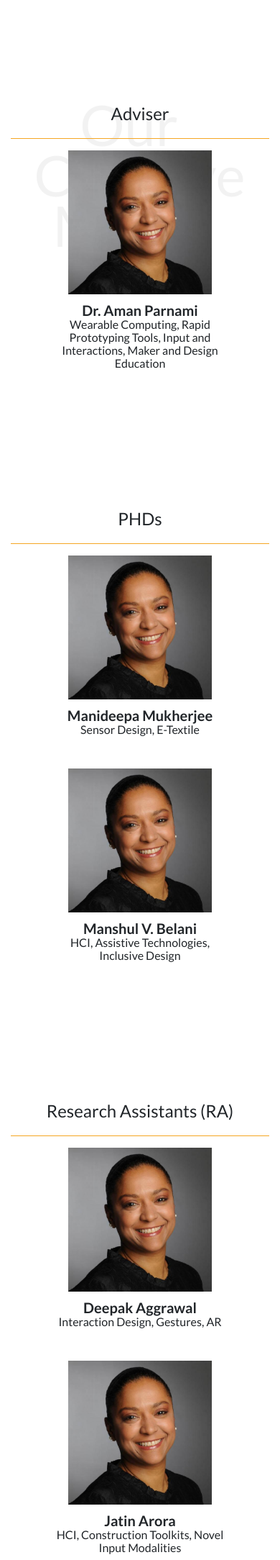
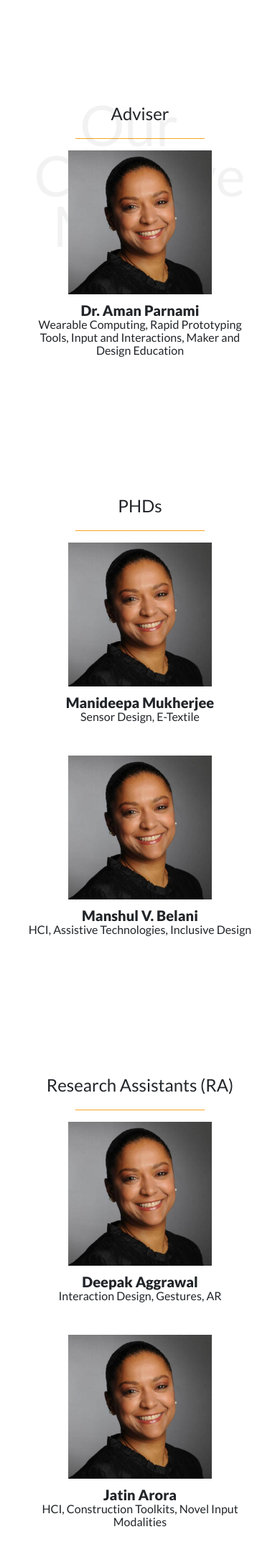
Before and after one commit to suyashagarwal01/weave-web, a Flask app: template templates/team.html in a window 390 px wide. Shown: the part 175-2343 px from the top of the page at 72% size. Run offline with Flask 2, Linux system fonts and the light colour scheme; the template is opened without the code that fills it, so the values that code supplies are empty.

Commit message:
Updated the Team page
- Requires centering of 'Creative Minds'

```diff
--- a/static/style.css
+++ b/static/style.css
@@ -210,8 +210,8 @@
     margin-left: -50px; /* margin is -0.5 * dimension */
     margin-top: -25px;
     color: #F5A623;
-    line-height: 6vw;
-    font-size: 6vw;
+    line-height: 6.5vw;
+    font-size: 6.5vw;
     visibility: visible;
 }
 
--- a/templates/team.html
+++ b/templates/team.html
@@ -6,7 +6,7 @@
     <link rel="stylesheet" href="../static/style.css">
     <link rel="stylesheet" href="../static/css/bootstrap.min.css">
     <link href="https://fonts.googleapis.com/css?family=Playfair+Display" rel="stylesheet">
-    <link href="https://fonts.googleapis.com/css?family=Lato:400,700" rel="stylesheet">
+    <link href="https://fonts.googleapis.com/css?family=Lato:400,900" rel="stylesheet">
     <script src="../static/jquery-3.3.1.min.js"></script>
     <script src="../static/popper.min.js"></script>
 </head>
@@ -45,7 +45,7 @@
 <section>
     <div class="container-fluid">
         <div class="row">
-            <div class="col-lg-3 col-md-3 col-sm-12 col-xs-12">
+            <div class="col-lg-4 col-md-4 col-sm-12 col-xs-12">
                 <div class="meetDiv">
                     <div class="meetCenter">
                         Meet<br>
@@ -59,23 +59,23 @@
                     </div>
                 </div>
             </div>
-            <div class="col-lg-9 col-md-9 col-sm-12 col-xs-12" style="text-align:center;">
-                <div class="creativeMindsDiv">
-                    <div class="creativeMindsCenter">
-                        Our<br>
-                        Creative<br>
-                        Minds
-                    </div>
-                </div>
+            <div class="col-lg-8 col-md-8 col-sm-12 col-xs-12" style="text-align:center;">
                 <div class="row">
                     <div class="col-lg-2 col-md-2 col-sm-12 col-xs-12 memberType">
                         Adviser
-                        <hr style="border-color: #F5A623;">
+                        <hr style="border-color: #F5A623; width: 50%;">
                     </div>
                     <div class="col-lg-10 col-md-10 col-sm-12 col-xs-12 centering">
+                        <div class="creativeMindsDiv">
+                            <div class="creativeMindsCenter">
+                                Our<br>
+                                Creative<br>
+                                Minds
+                            </div>
+                        </div>
                         <div class="row">
                             <div class="col-xl-4 col-lg-6 col-md-12 col-sm-12 col-xs-12">
-                                <div class="card mx-auto" style="width: 18rem; text-align: center; align: center;">
+                                <div class="card mx-auto" style="width: 100%; text-align: center; align: center;">
                                     <div class="img-container">
                                         <img src="../static/placeholder.jpg" alt="..." class="thumbnail">
                                     </div>
@@ -94,12 +94,12 @@
                 <div class="row">
                     <div class="col-lg-2 col-md-2 col-sm-12 col-xs-12 memberType">
                         PHDs
-                        <hr style="border-color: #F5A623;">
+                        <hr style="border-color: #F5A623; width: 50%;">
                     </div>
                     <div class="col-lg-10 col-md-10 col-sm-12 col-xs-12">
                         <div class="row">
                             <div class="col-xl-4 col-lg-6 col-md-12 col-sm-12 col-xs-12">
-                                <div class="card mx-auto" style="width: 18rem; text-align: center;">
+                                <div class="card mx-auto" style="width: 100%; text-align: center;">
                                     <div class="img-container">
                                         <img src="../static/placeholder.jpg" alt="..." class="thumbnail">
                                     </div>
@@ -110,7 +110,7 @@
                                 </div>
                             </div>
                             <div class="col-xl-4 col-lg-6 col-md-12 col-sm-12 col-xs-12">
-                                <div class="card mx-auto" style="width: 18rem; text-align: center; align: center;">
+                                <div class="card mx-auto" style="width: 100%; text-align: center; align: center;">
                                     <div class="img-container">
                                         <img src="../static/placeholder.jpg" alt="..." class="thumbnail">
                                     </div>
@@ -127,12 +127,12 @@
                 <div class="row">
                     <div class="col-lg-2 col-md-2 col-sm-12 col-xs-12 memberType">
                         Research Assistants (RA)
-                        <hr style="border-color: #F5A623;">
+                        <hr style="border-color: #F5A623; width: 50%;">
                     </div>
                     <div class="col-lg-10 col-md-10 col-sm-12 col-xs-12">
                         <div class="row">
                             <div class="col-xl-4 col-lg-6 col-md-12 col-sm-12 col-xs-12">
-                                <div class="card mx-auto" style="width: 18rem; text-align: center;">
+                                <div class="card mx-auto" style="width: 100%; text-align: center;">
                                     <div class="img-container">
                                         <img src="../static/placeholder.jpg" alt="..." class="thumbnail">
                                     </div>
@@ -144,7 +144,7 @@
                                 </div>
                             </div>
                             <div class="col-xl-4 col-lg-6 col-md-12 col-sm-12 col-xs-12">
-                                <div class="card mx-auto" style="width: 18rem; text-align: center; align: center;">
+                                <div class="card mx-auto" style="width: 100%; text-align: center; align: center;">
                                     <div class="img-container">
                                         <img src="../static/placeholder.jpg" alt="..." class="thumbnail">
                                     </div>
@@ -156,7 +156,7 @@
                                 </div>
                             </div>
                             <div class="col-xl-4 col-lg-6 col-md-12 col-sm-12 col-xs-12">
-                                <div class="card mx-auto" style="width: 18rem; text-align: center;">
+                                <div class="card mx-auto" style="width: 100%; text-align: center;">
                                     <div class="img-container">
                                         <img src="../static/placeholder.jpg" alt="..." class="thumbnail">
                                     </div>
```
